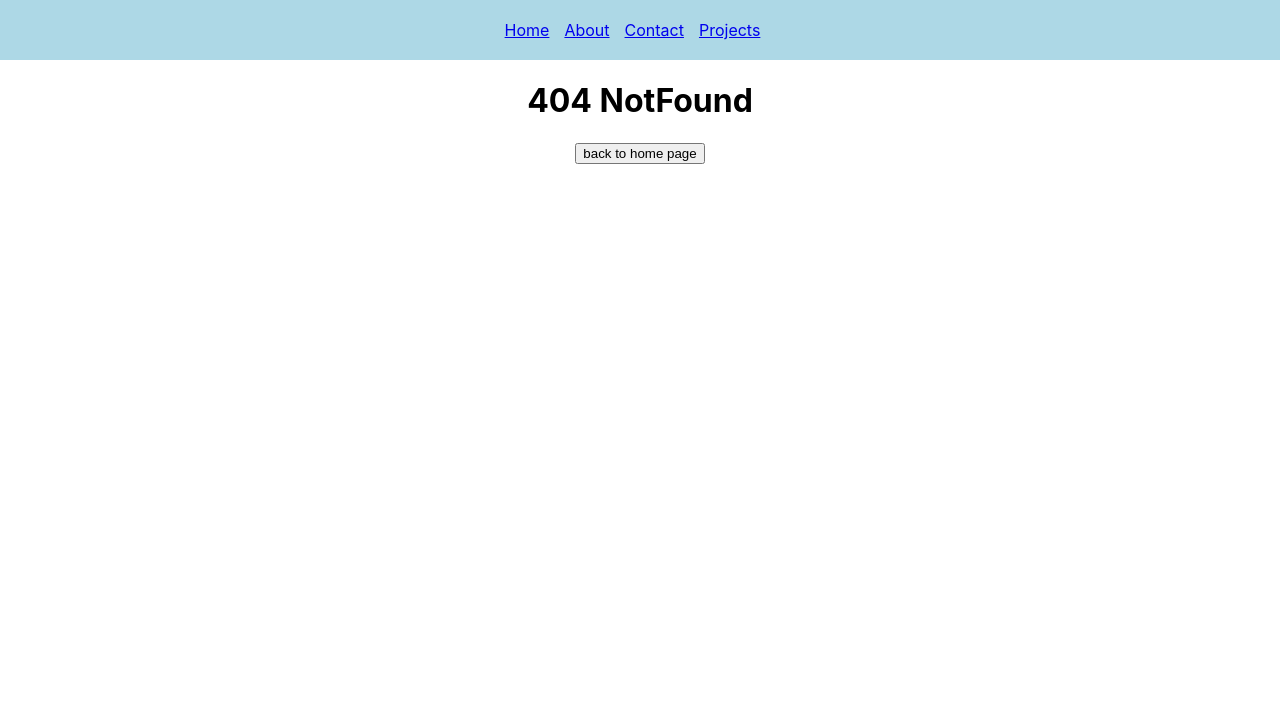
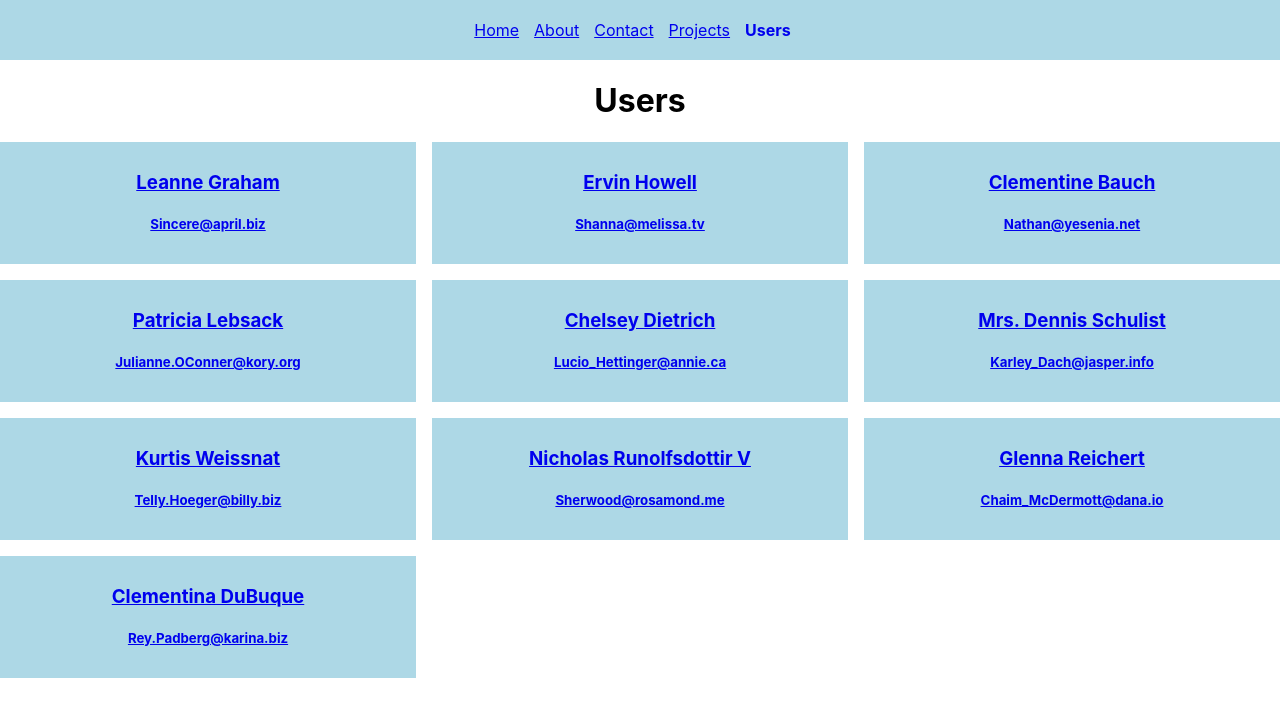
Before and after one commit to racharlasrikanth/react-full-course, a React (Create React App) app: page /users in a window 1280 px wide. Before the commit this address had no page. Shown: the top 716 px of the page. Built offline with nearby package versions, Linux system fonts and the light colour scheme.

Commit message:
dynamic routes or useParams code updated

```diff
--- a/src/App.js
+++ b/src/App.js
@@ -9,6 +9,8 @@
 import Projects from "./components/Projects";
 import FeaturedProjects from "./components/FeaturedProjects";
 import NewProjects from "./components/NewProjects.js";
+import Users from "./components/Users";
+import UserDetails from "./components/UserDetails";
 
 function App() {
   return (
@@ -24,6 +26,8 @@
           <Route path="featured" element={<FeaturedProjects />} />
           <Route path="new" element={<NewProjects />} />
         </Route>
+        <Route path="/users" element={<Users />} />
+        <Route path="/users/:userId" element={<UserDetails />} />
         <Route path="*" element={<NotFound />} />
       </Routes>
     </div>
--- a/src/components/Navbar.js
+++ b/src/components/Navbar.js
@@ -24,6 +24,9 @@
         <NavLink style={navlinkStyles} to="/projects">
           Projects
         </NavLink>
+        <NavLink style={navlinkStyles} to="/users">
+          Users
+        </NavLink>
       </nav>
     </div>
   );
--- /dev/null
+++ b/src/components/UserDetails.js
@@ -0,0 +1,22 @@
+import React from "react";
+import { useParams } from "react-router-dom";
+import userData from "./usersData";
+
+function UserDetails() {
+  const { userId } = useParams();
+
+  const userDetailsData = userData.find((eachUser) => eachUser.id == userId);
+
+  return (
+    <div>
+      <h1>UserDetails</h1>
+
+      <h2>{userDetailsData.name}</h2>
+      <h3>{userDetailsData.email}</h3>
+      <h3>{userDetailsData.username}</h3>
+      <p>{userDetailsData.phone}</p>
+    </div>
+  );
+}
+
+export default UserDetails;
--- /dev/null
+++ b/src/components/Users.js
@@ -0,0 +1,26 @@
+import React from "react";
+import { Link } from "react-router-dom";
+import usersData from "./usersData";
+
+function Users() {
+  return (
+    <div>
+      <h1>Users</h1>
+      <div className="card-container">
+        {usersData.map((eachUser) => {
+          const { id, name, email } = eachUser;
+          return (
+            <Link to={`/users/${id}`} key={id}>
+              <article className="card">
+                <h3>{name}</h3>
+                <h5>{email}</h5>
+              </article>
+            </Link>
+          );
+        })}
+      </div>
+    </div>
+  );
+}
+
+export default Users;
--- /dev/null
+++ b/src/components/usersData.js
@@ -0,0 +1,232 @@
+export default [
+  {
+    id: 1,
+    name: "Leanne Graham",
+    username: "Bret",
+    email: "Sincere@april.biz",
+    address: {
+      street: "Kulas Light",
+      suite: "Apt. 556",
+      city: "Gwenborough",
+      zipcode: "92998-3874",
+      geo: {
+        lat: "-37.3159",
+        lng: "81.1496",
+      },
+    },
+    phone: "1-770-736-8031 x56442",
+    website: "hildegard.org",
+    company: {
+      name: "Romaguera-Crona",
+      catchPhrase: "Multi-layered client-server neural-net",
+      bs: "harness real-time e-markets",
+    },
+  },
+  {
+    id: 2,
+    name: "Ervin Howell",
+    username: "Antonette",
+    email: "Shanna@melissa.tv",
+    address: {
+      street: "Victor Plains",
+      suite: "Suite 879",
+      city: "Wisokyburgh",
+      zipcode: "90566-7771",
+      geo: {
+        lat: "-43.9509",
+        lng: "-34.4618",
+      },
+    },
+    phone: "010-692-6593 x09125",
+    website: "anastasia.net",
+    company: {
+      name: "Deckow-Crist",
+      catchPhrase: "Proactive didactic contingency",
+      bs: "synergize scalable supply-chains",
+    },
+  },
+  {
+    id: 3,
+    name: "Clementine Bauch",
+    username: "Samantha",
+    email: "Nathan@yesenia.net",
+    address: {
+      street: "Douglas Extension",
+      suite: "Suite 847",
+      city: "McKenziehaven",
+      zipcode: "59590-4157",
+      geo: {
+        lat: "-68.6102",
+        lng: "-47.0653",
+      },
+    },
+    phone: "1-463-123-4447",
+    website: "ramiro.info",
+    company: {
+      name: "Romaguera-Jacobson",
+      catchPhrase: "Face to face bifurcated interface",
+      bs: "e-enable strategic applications",
+    },
+  },
+  {
+    id: 4,
+    name: "Patricia Lebsack",
+    username: "Karianne",
+    email: "Julianne.OConner@kory.org",
+    address: {
+      street: "Hoeger Mall",
+      suite: "Apt. 692",
+      city: "South Elvis",
+      zipcode: "53919-4257",
+      geo: {
+        lat: "29.4572",
+        lng: "-164.2990",
+      },
+    },
+    phone: "493-170-9623 x156",
+    website: "kale.biz",
+    company: {
+      name: "Robel-Corkery",
+      catchPhrase: "Multi-tiered zero tolerance productivity",
+      bs: "transition cutting-edge web services",
+    },
+  },
+  {
+    id: 5,
+    name: "Chelsey Dietrich",
+    username: "Kamren",
+    email: "Lucio_Hettinger@annie.ca",
+    address: {
+      street: "Skiles Walks",
+      suite: "Suite 351",
+      city: "Roscoeview",
+      zipcode: "33263",
+      geo: {
+        lat: "-31.8129",
+        lng: "62.5342",
+      },
+    },
+    phone: "(254)954-1289",
+    website: "demarco.info",
+    company: {
+      name: "Keebler LLC",
+      catchPhrase: "User-centric fault-tolerant solution",
+      bs: "revolutionize end-to-end systems",
+    },
+  },
+  {
+    id: 6,
+    name: "Mrs. Dennis Schulist",
+    username: "Leopoldo_Corkery",
+    email: "Karley_Dach@jasper.info",
+    address: {
+      street: "Norberto Crossing",
+      suite: "Apt. 950",
+      city: "South Christy",
+      zipcode: "23505-1337",
+      geo: {
+        lat: "-71.4197",
+        lng: "71.7478",
+      },
+    },
+    phone: "1-477-935-8478 x6430",
+    website: "ola.org",
+    company: {
+      name: "Considine-Lockman",
+      catchPhrase: "Synchronised bottom-line interface",
+      bs: "e-enable innovative applications",
+    },
+  },
+  {
+    id: 7,
+    name: "Kurtis Weissnat",
+    username: "Elwyn.Skiles",
+    email: "Telly.Hoeger@billy.biz",
+    address: {
+      street: "Rex Trail",
+      suite: "Suite 280",
+      city: "Howemouth",
+      zipcode: "58804-1099",
+      geo: {
+        lat: "24.8918",
+        lng: "21.8984",
+      },
+    },
+    phone: "210.067.6132",
+    website: "elvis.io",
+    company: {
+      name: "Johns Group",
+      catchPhrase: "Configurable multimedia task-force",
+      bs: "generate enterprise e-tailers",
+    },
+  },
+  {
+    id: 8,
+    name: "Nicholas Runolfsdottir V",
+    username: "Maxime_Nienow",
+    email: "Sherwood@rosamond.me",
+    address: {
+      street: "Ellsworth Summit",
+      suite: "Suite 729",
+      city: "Aliyaview",
+      zipcode: "45169",
+      geo: {
+        lat: "-14.3990",
+        lng: "-120.7677",
+      },
+    },
+    phone: "586.493.6943 x140",
+    website: "jacynthe.com",
+    company: {
+      name: "Abernathy Group",
+      catchPhrase: "Implemented secondary concept",
+      bs: "e-enable extensible e-tailers",
+    },
+  },
+  {
+    id: 9,
+    name: "Glenna Reichert",
+    username: "Delphine",
+    email: "Chaim_McDermott@dana.io",
+    address: {
+      street: "Dayna Park",
+      suite: "Suite 449",
+      city: "Bartholomebury",
+      zipcode: "76495-3109",
+      geo: {
+        lat: "24.6463",
+        lng: "-168.8889",
+      },
+    },
+    phone: "(775)976-6794 x41206",
+    website: "conrad.com",
+    company: {
+      name: "Yost and Sons",
+      catchPhrase: "Switchable contextually-based project",
+      bs: "aggregate real-time technologies",
+    },
+  },
+  {
+    id: 10,
+    name: "Clementina DuBuque",
+    username: "Moriah.Stanton",
+    email: "Rey.Padberg@karina.biz",
+    address: {
+      street: "Kattie Turnpike",
+      suite: "Suite 198",
+      city: "Lebsackbury",
+      zipcode: "31428-2261",
+      geo: {
+        lat: "-38.2386",
+        lng: "57.2232",
+      },
+    },
+    phone: "024-648-3804",
+    website: "ambrose.net",
+    company: {
+      name: "Hoeger LLC",
+      catchPhrase: "Centralized empowering task-force",
+      bs: "target end-to-end models",
+    },
+  },
+];
--- a/src/index.css
+++ b/src/index.css
@@ -46,3 +46,17 @@
   text-decoration: none;
   color: black;
 } */
+.card-container {
+  display: grid;
+  grid-template-columns: 1fr;
+}
+@media screen and (min-width: 992px) {
+  .card-container {
+    grid-template-columns: 1fr 1fr 1fr;
+    gap: 1rem;
+  }
+}
+.card {
+  background-color: lightblue;
+  padding: 10px;
+}
```
